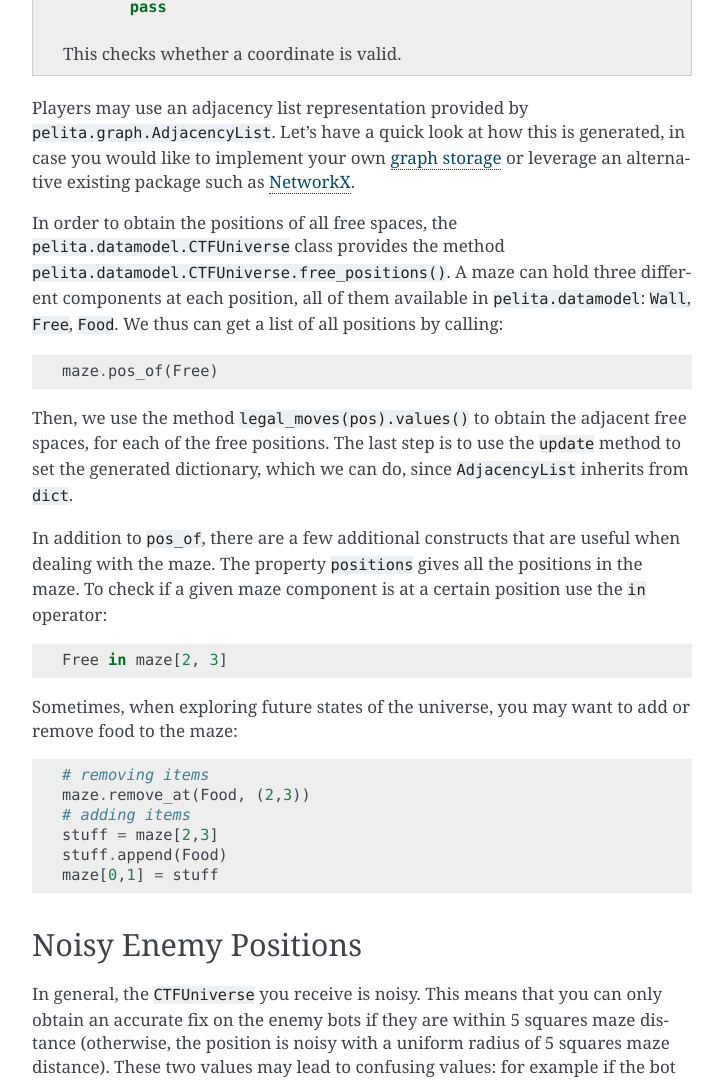
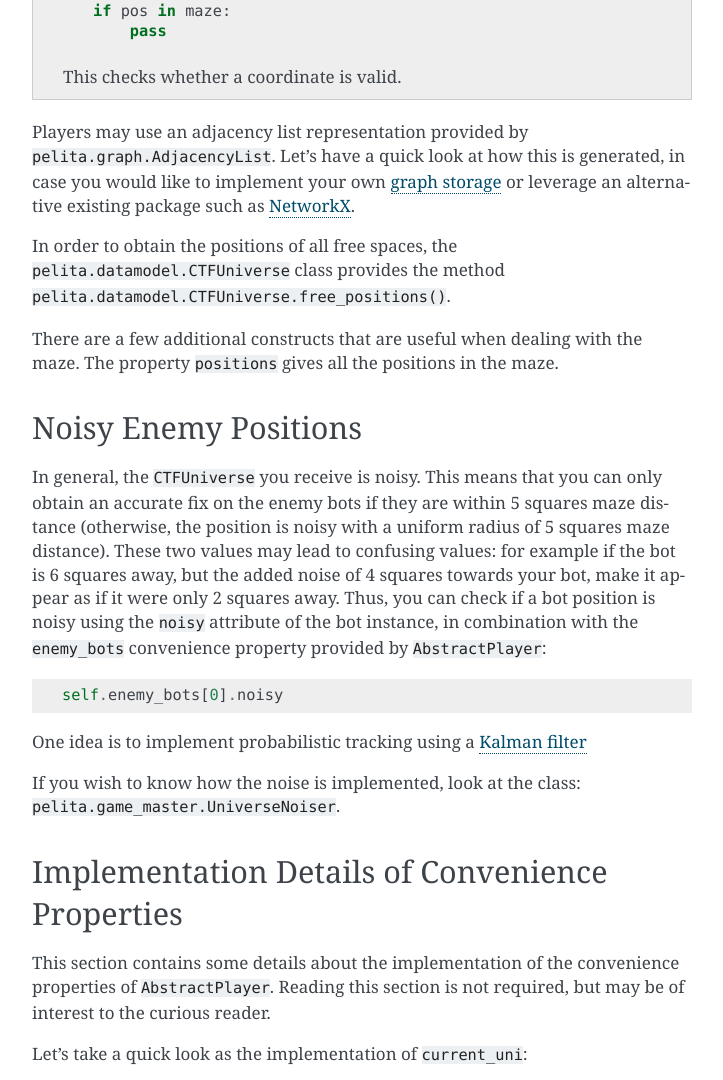
Before and after one commit to ASPP/pelita, a Sphinx documentation site: the page built from doc/source/writing_player.rst, in a window 1280 px wide and 1400 px high, scrolled down 7067 px, cut to the strip 0-1080 px from the top of the window. Shown: the whole strip, without its empty margins (388-1111 px from the left). Built offline with Sphinx 7.4.7, drawn with Linux system fonts in a browser that asks for light colours; the version number could not be read and is left out; some of the changed text lies outside the part shown.

Commit message:
DOC/BF: Remove some obsolete parts from the docs.

```diff
--- a/doc/source/info.rst
+++ b/doc/source/info.rst
@@ -24,7 +24,7 @@ Pelita is licensed under the terms of the `Simplified (two-clause) BSD License
 A copy of the license is included with the source, in the file ``COPYING``.
 
 To generate API documentation from the docstring one needs a recent copy of
-`Sphinx<http://sphinx-doc.org>_` and of the `numpydoc
+`Sphinx <http://sphinx-doc.org>`_ and of the `numpydoc
 <http://pypi.python.org/pypi/numpydoc>`_ sphinx extension.
 
 Acknowledgements
--- a/doc/source/user-api.rst
+++ b/doc/source/user-api.rst
@@ -113,6 +113,8 @@ Interfacing with the ``CTFUniverse``
 +---------+----------------------------------------------+
 | bots    | list of instances of `pelita.datamodel.Bot`  |
 +---------+----------------------------------------------+
+| food    | list of positions of food                    |
++---------+----------------------------------------------+
 
 .. currentmodule:: pelita.datamodel.CTFUniverse
 
--- a/doc/source/writing_player.rst
+++ b/doc/source/writing_player.rst
@@ -25,11 +25,10 @@ used throughout this documentation.
 
 `pelita.datamodel.Team`:
     In capture-the-flag each ``Bot`` belongs to a ``Team``. The team stores the
-    indices of its bot, the score, the team name etc..
+    homezone of a team and its score.
 
 `pelita.datamodel.Maze`:
-    Data structure that stores the maze or layout, i.e. where walls and food
-    are.
+    Data structure that stores the maze or layout, i.e. where walls are.
 
 `pelita.game_master.GameMaster`:
     Controller object that asks players for moves and updates the ``Universe``.
@@ -320,33 +319,11 @@ alternative existing package such as `NetworkX <http://networkx.lanl.gov/>`_.
 
 In order to obtain the positions of all free spaces, the
 ``pelita.datamodel.CTFUniverse`` class provides the method
-``pelita.datamodel.CTFUniverse.free_positions()``. A maze can hold three different components at
-each position, all of them available in ``pelita.datamodel``: ``Wall``,
-``Free``, ``Food``. We thus can get a list of all positions by calling::
+``pelita.datamodel.CTFUniverse.free_positions()``.
 
-    maze.pos_of(Free)
-
-Then, we use the method ``legal_moves(pos).values()`` to obtain the adjacent
-free spaces, for each of the free positions.  The last step is to use the
-``update`` method to set the generated dictionary, which we can do, since
-``AdjacencyList`` inherits from ``dict``.
-
-In addition to ``pos_of``, there are a few additional constructs that are
+There are a few additional constructs that are
 useful when dealing with the maze. The property ``positions`` gives all the
-positions in the maze. To check if a given maze component is at a certain
-position use the ``in`` operator::
-
-    Free in maze[2, 3]
-
-Sometimes, when exploring future states of the universe, you may want to add or
-remove food to the maze::
-
-    # removing items
-    maze.remove_at(Food, (2,3))
-    # adding items
-    stuff = maze[2,3]
-    stuff.append(Food)
-    maze[0,1] = stuff
+positions in the maze.
 
 
 Noisy Enemy Positions
```
Also changed, not shown: other parts of doc/source/writing_player.rst (+3 -3 lines), doc/source/running_player.rst (+7 -8 lines).
